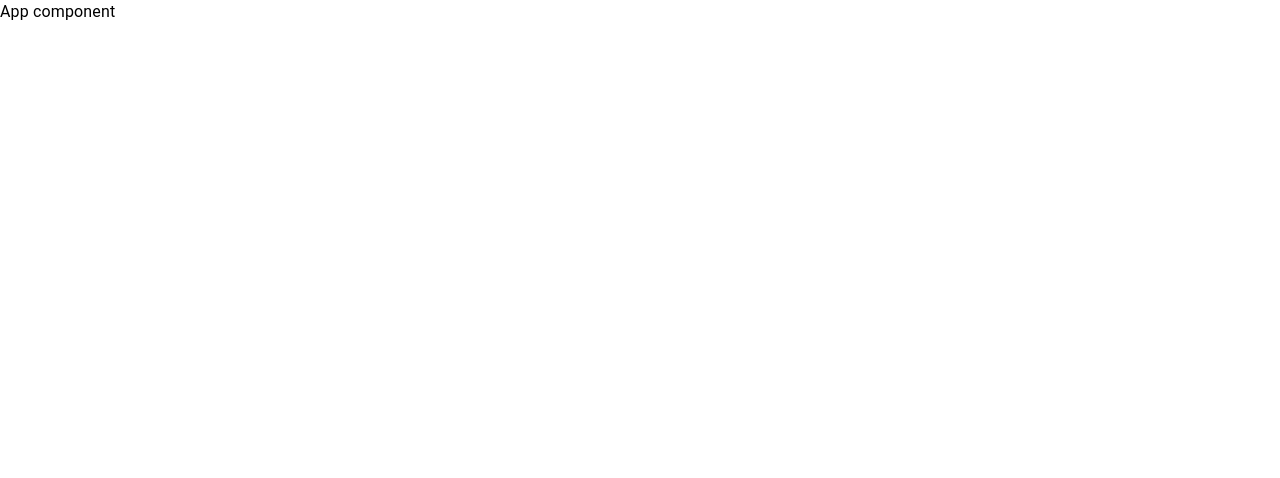
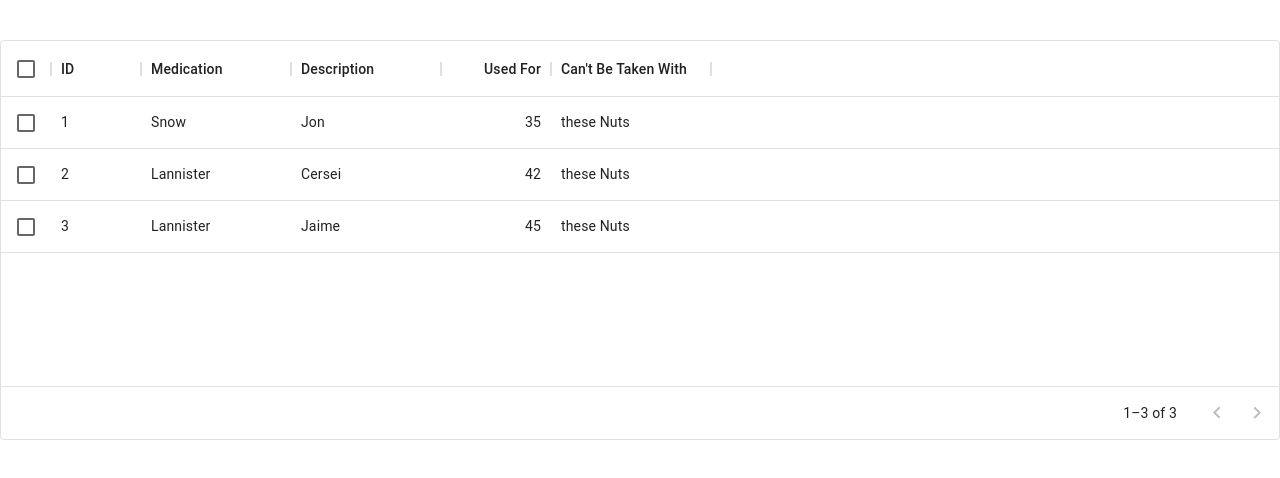
Before and after one commit to BrandonGrayson/vetmed, a React (Create React App) app: page / in a window 1280 px wide. Shown: the top 478 px of the page. Built offline with nearby package versions, Linux system fonts and the light colour scheme.

Commit message:
vet med table columns with static data

```diff
--- a/package.json
+++ b/package.json
@@ -6,6 +6,7 @@
     "@emotion/react": "^11.10.5",
     "@emotion/styled": "^11.10.5",
     "@mui/material": "^5.10.17",
+    "@mui/x-data-grid": "^5.17.14",
     "@testing-library/jest-dom": "^5.16.5",
     "@testing-library/react": "^13.4.0",
     "@testing-library/user-event": "^13.5.0",
--- a/src/App.tsx
+++ b/src/App.tsx
@@ -1,10 +1,10 @@
 import "./App.css";
-import { Typography } from "@mui/material";
+import MedTable from "./components/Table";
 
 function App() {
   return (
     <>
-      <Typography>App component</Typography>
+      <MedTable />
     </>
   );
 }
--- /dev/null
+++ b/src/components/Table.tsx
@@ -0,0 +1,75 @@
+import { Grid } from "@mui/material";
+import { DataGrid, GridColDef, GridValueGetterParams } from "@mui/x-data-grid";
+
+const columns: GridColDef[] = [
+  { field: "id", headerName: "ID", width: 90 },
+  {
+    field: "medication",
+    headerName: "Medication",
+    width: 150,
+    editable: true,
+  },
+  {
+    field: "description",
+    headerName: "Description",
+    width: 150,
+    editable: true,
+  },
+  {
+    field: "used_for",
+    headerName: "Used For",
+    type: "number",
+    width: 110,
+    editable: true,
+  },
+  {
+    field: "cant_be_taken_with",
+    headerName: "Can't Be Taken With",
+    description: "This column has a value getter and is not sortable.",
+    sortable: false,
+    width: 160,
+  },
+];
+
+const rows = [
+  {
+    id: 1,
+    medication: "Snow",
+    description: "Jon",
+    used_for: 35,
+    cant_be_taken_with: "these Nuts",
+  },
+  {
+    id: 2,
+    medication: "Lannister",
+    description: "Cersei",
+    used_for: 42,
+    cant_be_taken_with: "these Nuts",
+  },
+  {
+    id: 3,
+    medication: "Lannister",
+    description: "Jaime",
+    used_for: 45,
+    cant_be_taken_with: "these Nuts",
+  },
+];
+
+export default function MedTable() {
+  return (
+    <Grid container>
+      <Grid item xs={12} mt={5}>
+        <DataGrid
+          rows={rows}
+          columns={columns}
+          pageSize={5}
+          rowsPerPageOptions={[5]}
+          checkboxSelection
+          disableSelectionOnClick
+          experimentalFeatures={{ newEditingApi: true }}
+          sx={{ height: "400px" }}
+        />
+      </Grid>
+    </Grid>
+  );
+}
```
Also changed, not shown: 1 other file (tests, documents, lock files or other folders).
